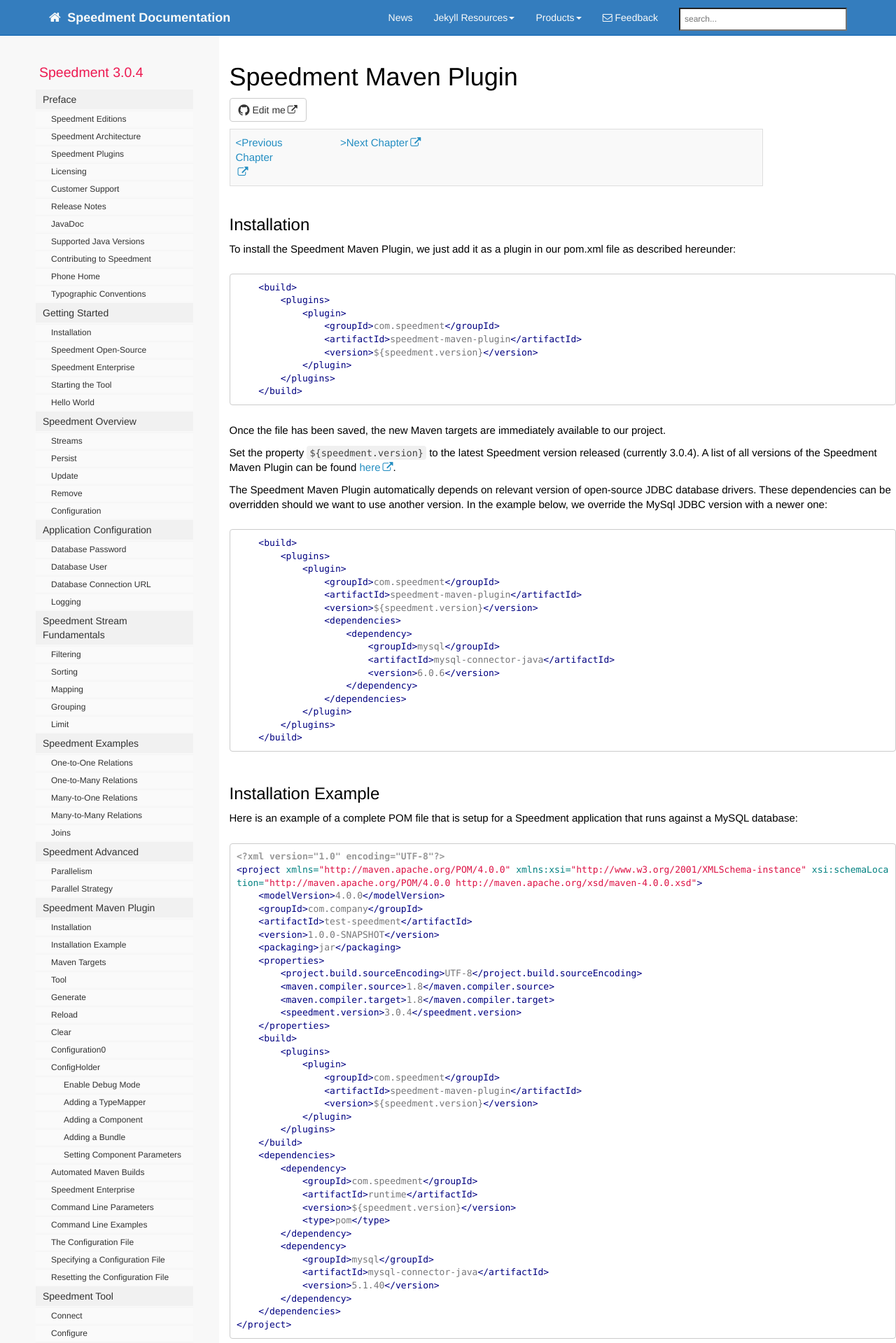
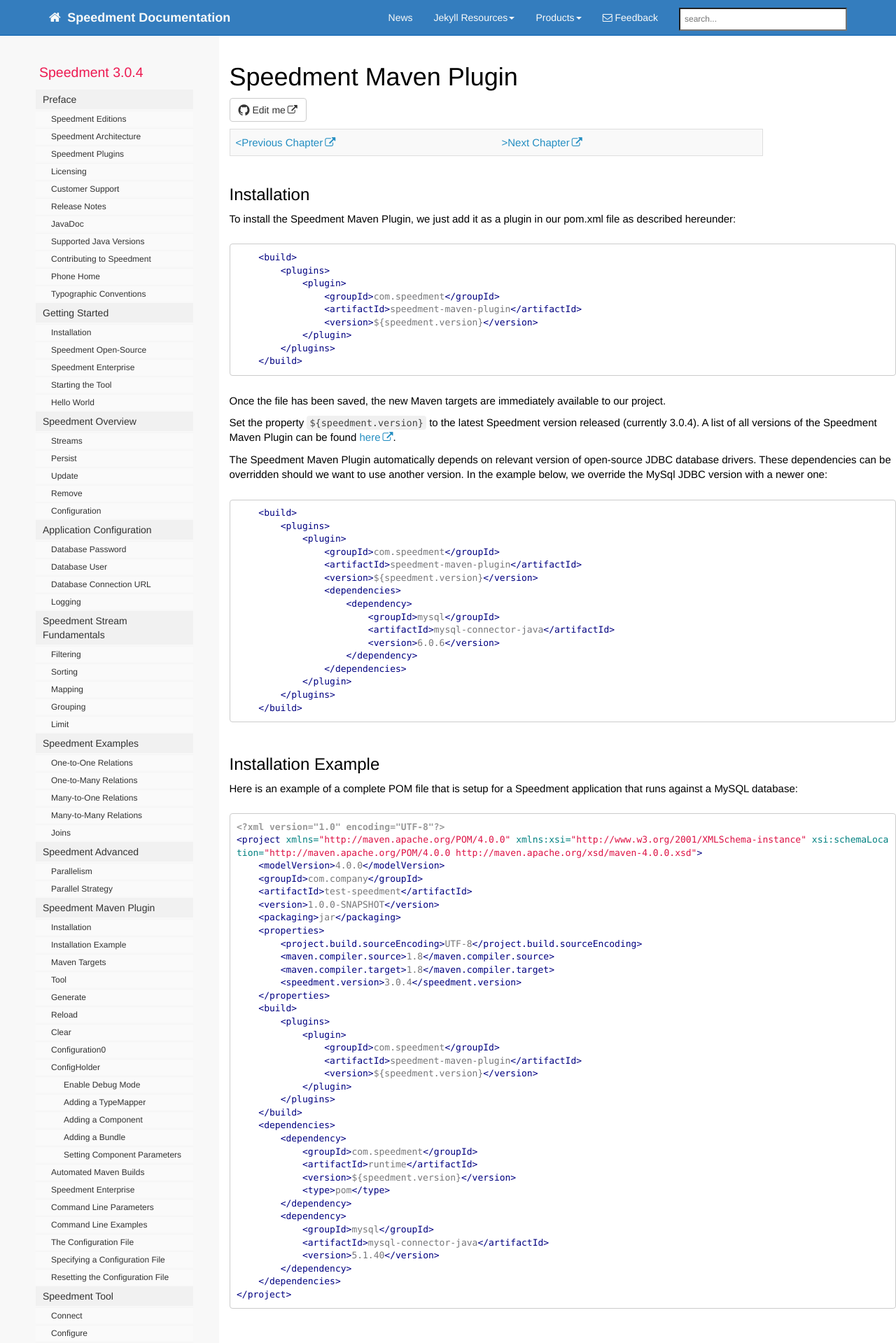
Before and after one commit to speedment/speedment-doc, a Jekyll site: the page built from pages/maven.md, in a window 1280 px wide. Shown: the top 1919 px of the page at 70% size. Built offline with Jekyll 4.4.1, drawn with Linux system fonts in a browser that asks for light colours; nearby versions of some CDN libraries; comment, search, counter and statistics services are not loaded; some of the changed text lies outside the part shown.

Commit message:
Fix alignment again

```diff
--- a/_includes/prev_next.html
+++ b/_includes/prev_next.html
@@ -1,12 +1,12 @@
 <table style="width:80%">
     <tr>
-        <td>
-            <div style="width:50%; align-content: flex-start">
+        <td style="width:50%">
+            <div style="align-content: flex-start">
                 <a href="https://www.w3schools.com" >&lt;Previous Chapter</a>
             </div>
         </td>
-        <td>
-            <div style="width:50%; align-content: flex-end">
+        <td style="width:50%">
+            <div style="align-content: flex-end">
                 <a href="https://www.w3schools.com">&gt;Next Chapter</a>
             </div>
         </td>
```
